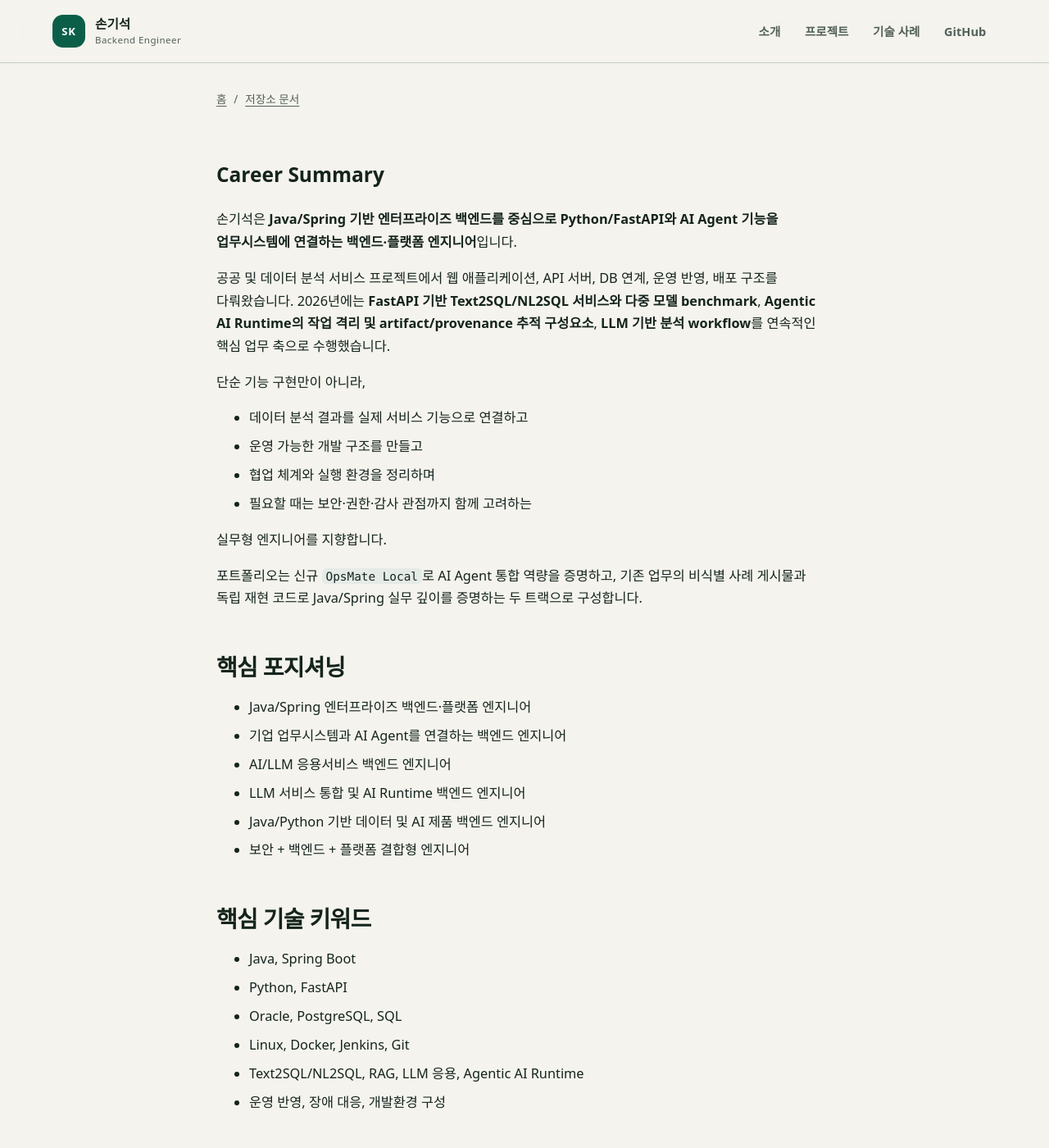
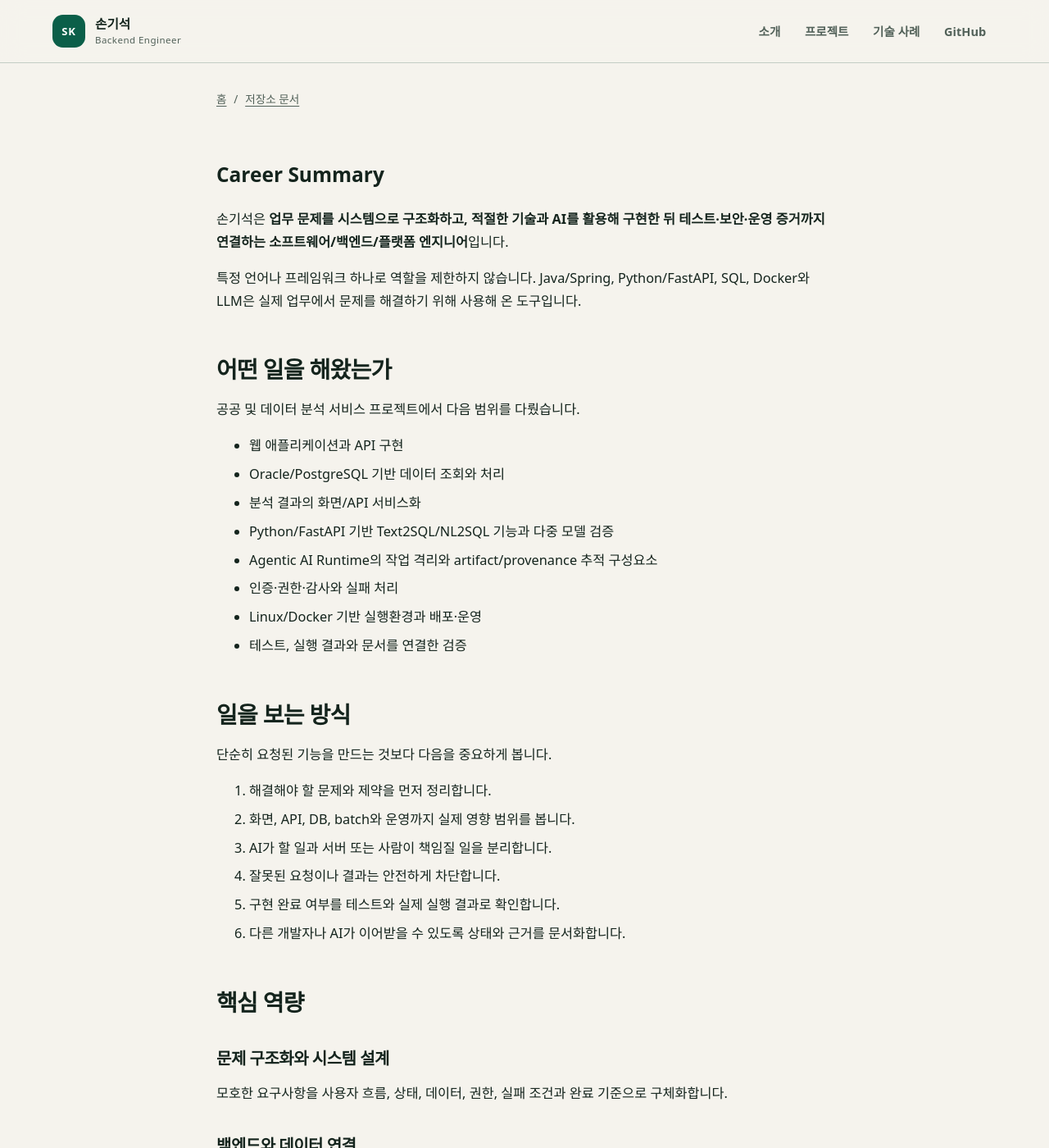
Before and after one commit to son1004007/engineering-career-portfolio, a Jekyll site: the page built from 01_profile/career-summary.md, in a window 1280 px wide and 1400 px high. Shown: the whole window at 82% size. Built offline with Jekyll 4.4.1, drawn with Linux system fonts in a browser that asks for light colours; our own code applies the rules of GitHub Pages for plain Markdown files; some of the changed text lies outside the part shown.

Commit message:
docs: rewrite career summary around engineering capability

```diff
--- a/01_profile/career-summary.md
+++ b/01_profile/career-summary.md
@@ -1,34 +1,70 @@
 # Career Summary
 
-손기석은 **Java/Spring 기반 엔터프라이즈 백엔드를 중심으로 Python/FastAPI와 AI Agent 기능을 업무시스템에 연결하는 백엔드·플랫폼 엔지니어**입니다.
+손기석은 **업무 문제를 시스템으로 구조화하고, 적절한 기술과 AI를 활용해 구현한 뒤 테스트·보안·운영 증거까지 연결하는 소프트웨어/백엔드/플랫폼 엔지니어**입니다.
 
-공공 및 데이터 분석 서비스 프로젝트에서 웹 애플리케이션, API 서버, DB 연계, 운영 반영, 배포 구조를 다뤄왔습니다. 2026년에는 **FastAPI 기반 Text2SQL/NL2SQL 서비스와 다중 모델 benchmark**, **Agentic AI Runtime의 작업 격리 및 artifact/provenance 추적 구성요소**, **LLM 기반 분석 workflow**를 연속적인 핵심 업무 축으로 수행했습니다.
+특정 언어나 프레임워크 하나로 역할을 제한하지 않습니다. Java/Spring, Python/FastAPI, SQL, Docker와 LLM은 실제 업무에서 문제를 해결하기 위해 사용해 온 도구입니다.
 
-단순 기능 구현만이 아니라,
-- 데이터 분석 결과를 실제 서비스 기능으로 연결하고
-- 운영 가능한 개발 구조를 만들고
-- 협업 체계와 실행 환경을 정리하며
-- 필요할 때는 보안·권한·감사 관점까지 함께 고려하는
+## 어떤 일을 해왔는가
 
-실무형 엔지니어를 지향합니다.
+공공 및 데이터 분석 서비스 프로젝트에서 다음 범위를 다뤘습니다.
 
-포트폴리오는 신규 `OpsMate Local`로 AI Agent 통합 역량을 증명하고, 기존 업무의 비식별 사례 게시물과 독립 재현 코드로 Java/Spring 실무 깊이를 증명하는 두 트랙으로 구성합니다.
+- 웹 애플리케이션과 API 구현
+- Oracle/PostgreSQL 기반 데이터 조회와 처리
+- 분석 결과의 화면/API 서비스화
+- Python/FastAPI 기반 Text2SQL/NL2SQL 기능과 다중 모델 검증
+- Agentic AI Runtime의 작업 격리와 artifact/provenance 추적 구성요소
+- 인증·권한·감사와 실패 처리
+- Linux/Docker 기반 실행환경과 배포·운영
+- 테스트, 실행 결과와 문서를 연결한 검증
 
-## 핵심 포지셔닝
-- Java/Spring 엔터프라이즈 백엔드·플랫폼 엔지니어
-- 기업 업무시스템과 AI Agent를 연결하는 백엔드 엔지니어
-- AI/LLM 응용서비스 백엔드 엔지니어
-- LLM 서비스 통합 및 AI Runtime 백엔드 엔지니어
-- Java/Python 기반 데이터 및 AI 제품 백엔드 엔지니어
-- 보안 + 백엔드 + 플랫폼 결합형 엔지니어
+## 일을 보는 방식
 
-## 핵심 기술 키워드
-- Java, Spring Boot
-- Python, FastAPI
-- Oracle, PostgreSQL, SQL
-- Linux, Docker, Jenkins, Git
-- Text2SQL/NL2SQL, RAG, LLM 응용, Agentic AI Runtime
-- 운영 반영, 장애 대응, 개발환경 구성
+단순히 요청된 기능을 만드는 것보다 다음을 중요하게 봅니다.
 
-## 지향하는 방향
-Java/Spring의 서비스·트랜잭션·인증·운영 역량을 핵심 기반으로 유지하고, Python/FastAPI와 AI Agent의 구현·통합·평가 역량을 확장합니다. 모델 연구나 학습보다 엔터프라이즈 데이터와 LLM을 안전하고 검증 가능한 서비스로 연결하는 방향을 지향합니다.
+1. 해결해야 할 문제와 제약을 먼저 정리합니다.
+2. 화면, API, DB, batch와 운영까지 실제 영향 범위를 봅니다.
+3. AI가 할 일과 서버 또는 사람이 책임질 일을 분리합니다.
+4. 잘못된 요청이나 결과는 안전하게 차단합니다.
+5. 구현 완료 여부를 테스트와 실제 실행 결과로 확인합니다.
+6. 다른 개발자나 AI가 이어받을 수 있도록 상태와 근거를 문서화합니다.
+
+## 핵심 역량
+
+### 문제 구조화와 시스템 설계
+
+모호한 요구사항을 사용자 흐름, 상태, 데이터, 권한, 실패 조건과 완료 기준으로 구체화합니다.
+
+### 백엔드와 데이터 연결
+
+업무 규칙을 API와 DB에 구현하고, 분석 결과나 AI 출력을 실제 사용자 기능으로 연결합니다.
+
+### AI 활용
+
+LLM을 서비스 기능에 통합할 뿐 아니라 조사, 구현, 검토와 테스트 과정에도 활용합니다. AI가 만든 결과는 그대로 신뢰하지 않고 서버 검증과 테스트 evidence로 확인합니다.
+
+### 검증과 운영
+
+정상 동작뿐 아니라 실패, 권한, 중복, 외부 연계 장애와 배포·복구 경계를 확인합니다.
+
+### 보안과 통제 관점
+
+정보보안 경험을 바탕으로 인증·인가, 감사, 최소 권한, 실패 시 안전 중단 같은 관점을 개발에 함께 적용합니다.
+
+## 공개 포트폴리오가 보여주는 것
+
+- `OpsMate Local`: AI 초안과 기존 업무 규칙, 사람 승인을 안전하게 연결하는 대표 프로젝트
+- Text2SQL/NL2SQL 경험: Python/API/데이터/LLM 평가 역량
+- 독립 Case Study: 인증, 데이터 정합성, 배포·복구, 업무 규칙 일관성 문제를 합성 코드와 테스트로 재현
+- `HOW_I_ENGINEER.md`: 문제 정의 -> AI 활용 구현 -> 테스트 -> 실제 실행 검증 -> evidence로 이어지는 개발 방식
+
+## 사용 기술
+
+- Backend: Java, Spring Boot, Python, FastAPI
+- Data: Oracle, PostgreSQL, SQL
+- AI: Text2SQL/NL2SQL, RAG, LLM integration, Agent Runtime
+- Operations: Linux, Docker, Tomcat, Nginx, Jenkins, GitHub Actions
+- Engineering: authentication, authorization, transaction, state, audit, fail-closed, testing
+
+## 한 줄 요약
+
+**언어나 프레임워크보다 문제 해결, 시스템 설계, AI 활용, 검증과 운영을 연결해 실제로 작동하는 서비스를 만드는 엔지니어입니다.**
```
